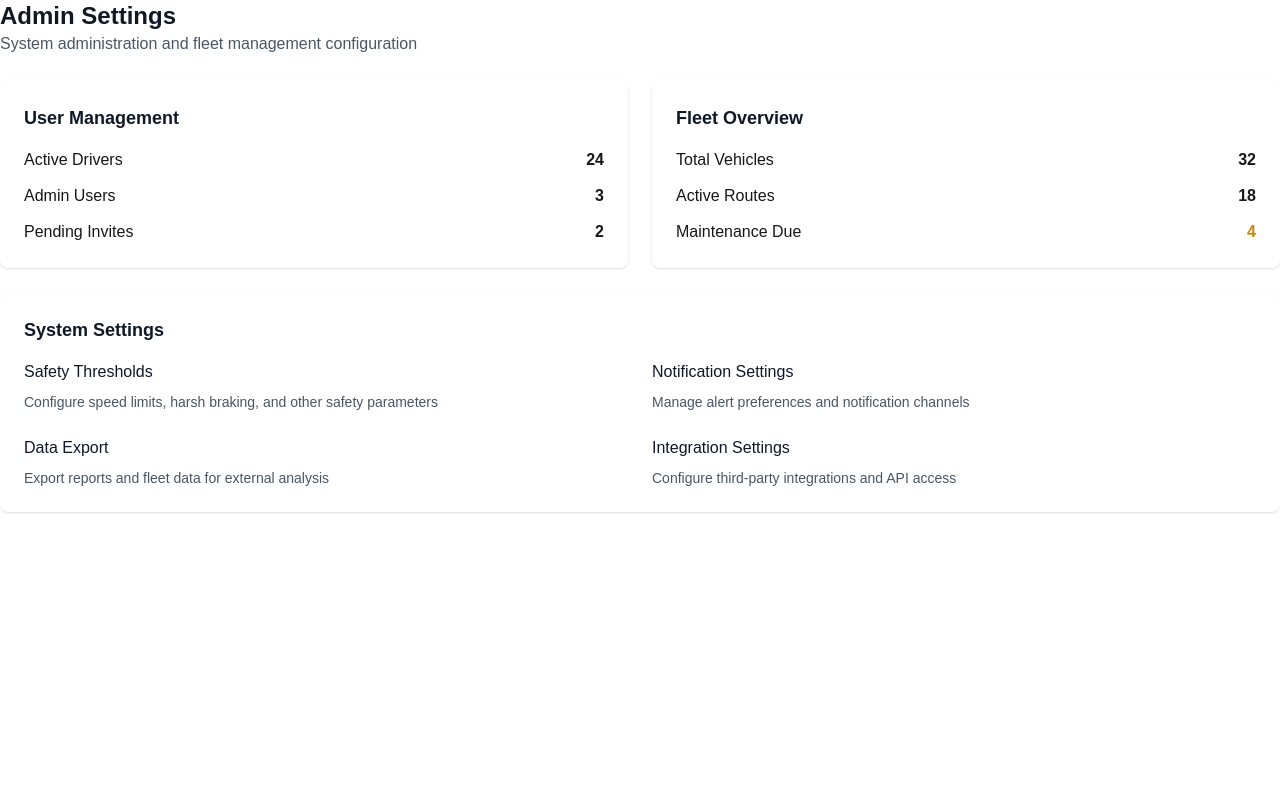
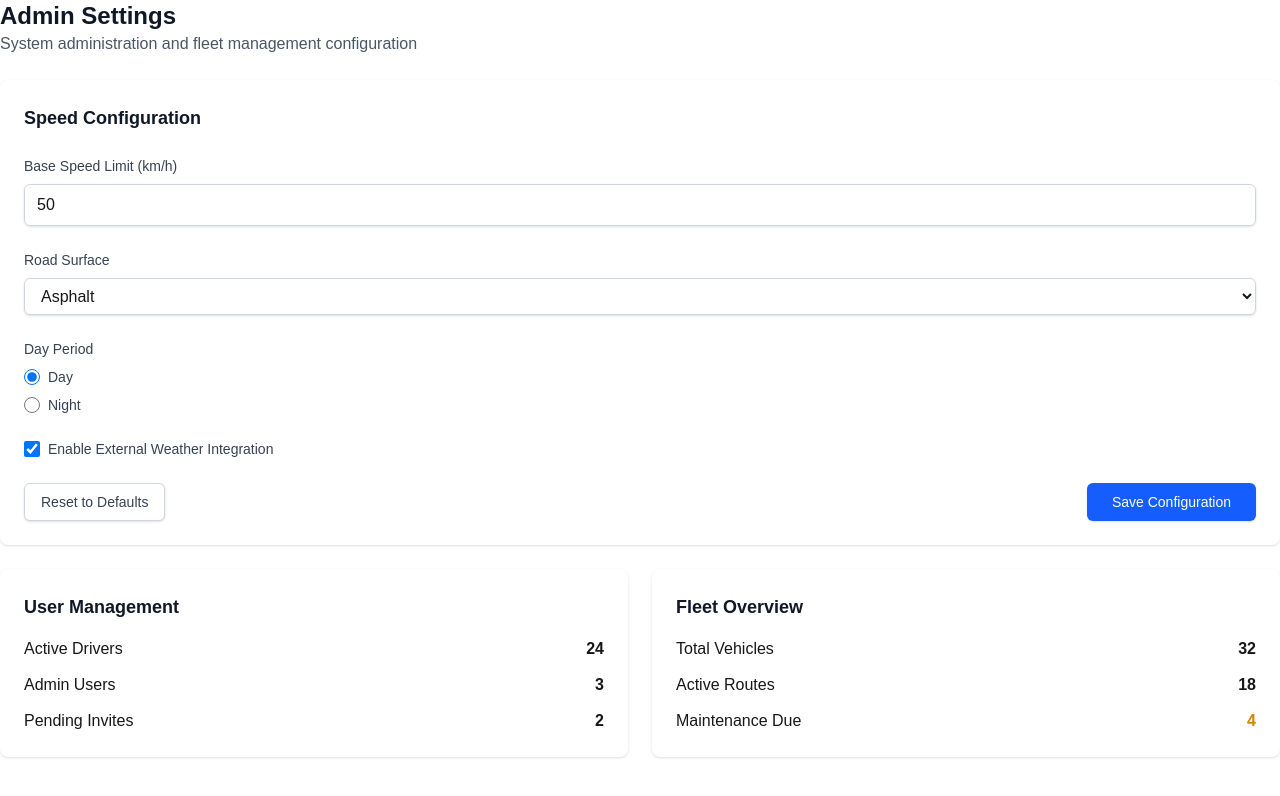
Before and after one commit to 1337B/parcial-1-pd-acn4bv-bielaszczuk-cristhian, a Next.js app: page /admin in a window 1280 px wide. Shown: the top 796 px of the page. Built offline with nearby package versions, Linux system fonts and the light colour scheme.

Commit message:
[#6][FEATURE] Admin form for speed parameters config

```diff
--- a/src/app/admin/page.tsx
+++ b/src/app/admin/page.tsx
@@ -1,9 +1,233 @@
+'use client';
+
+import { useState, useEffect } from 'react';
+import { SpeedConfig, Surface, DayPeriod } from '@/domain';
+import { get, set, STORAGE_KEYS } from '@/lib/storage/safeStorage';
+
+interface FormData {
+  baseSpeedLimit: string;
+  surface: Surface;
+  dayPeriod: DayPeriod;
+  enableExternalWeather: boolean;
+}
+
+const DEFAULT_CONFIG: SpeedConfig = {
+  baseSpeedLimit: 50,
+  surface: Surface.asphalt,
+  dayPeriod: DayPeriod.day,
+  enableExternalWeather: true,
+};
+
 export default function AdminSettings() {
+  const [formData, setFormData] = useState<FormData>({
+    baseSpeedLimit: DEFAULT_CONFIG.baseSpeedLimit.toString(),
+    surface: DEFAULT_CONFIG.surface,
+    dayPeriod: DEFAULT_CONFIG.dayPeriod,
+    enableExternalWeather: DEFAULT_CONFIG.enableExternalWeather,
+  });
+  const [showToast, setShowToast] = useState(false);
+  const [errors, setErrors] = useState<Record<string, string>>({});
+
+  useEffect(() => {
+    const savedConfig = get<SpeedConfig>(STORAGE_KEYS.SAFE_SPEED_CONFIG);
+    if (savedConfig) {
+      setFormData({
+        baseSpeedLimit: savedConfig.baseSpeedLimit.toString(),
+        surface: savedConfig.surface,
+        dayPeriod: savedConfig.dayPeriod,
+        enableExternalWeather: savedConfig.enableExternalWeather,
+      });
+    }
+  }, []);
+
+  useEffect(() => {
+    if (showToast) {
+      const timer = setTimeout(() => setShowToast(false), 3000);
+      return () => clearTimeout(timer);
+    }
+  }, [showToast]);
+
+  const validateForm = (): boolean => {
+    const newErrors: Record<string, string> = {};
+
+    const speedLimit = parseFloat(formData.baseSpeedLimit);
+    if (isNaN(speedLimit) || speedLimit <= 0 || speedLimit > 200) {
+      newErrors.baseSpeedLimit = 'Speed limit must be a number between 1 and 200 km/h';
+    }
+
+    setErrors(newErrors);
+    return Object.keys(newErrors).length === 0;
+  };
+
+  const handleSubmit = (e: React.FormEvent) => {
+    e.preventDefault();
+
+    if (!validateForm()) {
+      return;
+    }
+
+    const config: SpeedConfig = {
+      baseSpeedLimit: parseFloat(formData.baseSpeedLimit),
+      surface: formData.surface,
+      dayPeriod: formData.dayPeriod,
+      enableExternalWeather: formData.enableExternalWeather,
+    };
+
+    const success = set(STORAGE_KEYS.SAFE_SPEED_CONFIG, config);
+
+    if (success) {
+      setShowToast(true);
+      setErrors({});
+    } else {
+      setErrors({ submit: 'Failed to save configuration. Please try again.' });
+    }
+  };
+
+  const handleReset = () => {
+    const confirmed = confirm(
+      'Are you sure you want to reset to default configuration? This will overwrite your current settings.'
+    );
+
+    if (confirmed) {
+      setFormData({
+        baseSpeedLimit: DEFAULT_CONFIG.baseSpeedLimit.toString(),
+        surface: DEFAULT_CONFIG.surface,
+        dayPeriod: DEFAULT_CONFIG.dayPeriod,
+        enableExternalWeather: DEFAULT_CONFIG.enableExternalWeather,
+      });
+      setErrors({});
+    }
+  };
+
   return (
     <div className="space-y-6">
       <div>
         <h1 className="text-2xl font-bold text-gray-900">Admin Settings</h1>
         <p className="text-gray-600">System administration and fleet management configuration</p>
+      </div>
+
+      {showToast && (
+        <div className="bg-green-50 border border-green-200 rounded-lg p-4">
+          <div className="flex">
+            <div className="flex-shrink-0">
+              <svg className="h-5 w-5 text-green-400" viewBox="0 0 20 20" fill="currentColor">
+                <path fillRule="evenodd" d="M10 18a8 8 0 100-16 8 8 0 000 16zm3.707-9.293a1 1 0 00-1.414-1.414L9 10.586 7.707 9.293a1 1 0 00-1.414 1.414l2 2a1 1 0 001.414 0l4-4z" clipRule="evenodd" />
+              </svg>
+            </div>
+            <div className="ml-3">
+              <p className="text-sm font-medium text-green-800">Configuration saved successfully!</p>
+            </div>
+          </div>
+        </div>
+      )}
+
+      <div className="bg-white p-6 rounded-lg shadow">
+        <h3 className="text-lg font-semibold text-gray-900 mb-6">Speed Configuration</h3>
+
+        <form onSubmit={handleSubmit} className="space-y-6">
+          <div>
+            <label htmlFor="baseSpeedLimit" className="block text-sm font-medium text-gray-700 mb-2">
+              Base Speed Limit (km/h)
+            </label>
+            <input
+              type="number"
+              id="baseSpeedLimit"
+              value={formData.baseSpeedLimit}
+              onChange={(e) => setFormData(prev => ({ ...prev, baseSpeedLimit: e.target.value }))}
+              className={`block w-full px-3 py-2 border rounded-md shadow-sm focus:outline-none focus:ring-2 focus:ring-blue-500 ${
+                errors.baseSpeedLimit ? 'border-red-300' : 'border-gray-300'
+              }`}
+              placeholder="50"
+              min="1"
+              max="200"
+            />
+            {errors.baseSpeedLimit && (
+              <p className="mt-1 text-sm text-red-600">{errors.baseSpeedLimit}</p>
+            )}
+          </div>
+
+          <div>
+            <label htmlFor="surface" className="block text-sm font-medium text-gray-700 mb-2">
+              Road Surface
+            </label>
+            <select
+              id="surface"
+              value={formData.surface}
+              onChange={(e) => setFormData(prev => ({ ...prev, surface: e.target.value as Surface }))}
+              className="block w-full px-3 py-2 border border-gray-300 rounded-md shadow-sm focus:outline-none focus:ring-2 focus:ring-blue-500"
+            >
+              <option value={Surface.asphalt}>Asphalt</option>
+              <option value={Surface.gravel}>Gravel</option>
+              <option value={Surface.dirt}>Dirt</option>
+            </select>
+          </div>
+
+          <div>
+            <fieldset>
+              <legend className="block text-sm font-medium text-gray-700 mb-2">Day Period</legend>
+              <div className="space-y-2">
+                <div className="flex items-center">
+                  <input
+                    id="day"
+                    type="radio"
+                    value={DayPeriod.day}
+                    checked={formData.dayPeriod === DayPeriod.day}
+                    onChange={(e) => setFormData(prev => ({ ...prev, dayPeriod: e.target.value as DayPeriod }))}
+                    className="h-4 w-4 text-blue-600 focus:ring-blue-500 border-gray-300"
+                  />
+                  <label htmlFor="day" className="ml-2 text-sm text-gray-700">Day</label>
+                </div>
+                <div className="flex items-center">
+                  <input
+                    id="night"
+                    type="radio"
+                    value={DayPeriod.night}
+                    checked={formData.dayPeriod === DayPeriod.night}
+                    onChange={(e) => setFormData(prev => ({ ...prev, dayPeriod: e.target.value as DayPeriod }))}
+                    className="h-4 w-4 text-blue-600 focus:ring-blue-500 border-gray-300"
+                  />
+                  <label htmlFor="night" className="ml-2 text-sm text-gray-700">Night</label>
+                </div>
+              </div>
+            </fieldset>
+          </div>
+
+          <div className="flex items-center">
+            <input
+              id="enableExternalWeather"
+              type="checkbox"
+              checked={formData.enableExternalWeather}
+              onChange={(e) => setFormData(prev => ({ ...prev, enableExternalWeather: e.target.checked }))}
+              className="h-4 w-4 text-blue-600 focus:ring-blue-500 border-gray-300 rounded"
+            />
+            <label htmlFor="enableExternalWeather" className="ml-2 text-sm text-gray-700">
+              Enable External Weather Integration
+            </label>
+          </div>
+
+          {errors.submit && (
+            <div className="bg-red-50 border border-red-200 rounded-lg p-4">
+              <p className="text-sm text-red-800">{errors.submit}</p>
+            </div>
+          )}
+
+          <div className="flex justify-between">
+            <button
+              type="button"
+              onClick={handleReset}
+              className="px-4 py-2 text-sm font-medium text-gray-700 bg-white border border-gray-300 rounded-md shadow-sm hover:bg-gray-50 focus:outline-none focus:ring-2 focus:ring-blue-500"
+            >
+              Reset to Defaults
+            </button>
+
+            <button
+              type="submit"
+              className="px-6 py-2 text-sm font-medium text-white bg-blue-600 border border-transparent rounded-md shadow-sm hover:bg-blue-700 focus:outline-none focus:ring-2 focus:ring-blue-500"
+            >
+              Save Configuration
+            </button>
+          </div>
+        </form>
       </div>
 
       <div className="grid grid-cols-1 lg:grid-cols-2 gap-6">
@@ -43,28 +267,6 @@ export default function AdminSettings() {
           </div>
         </div>
       </div>
-
-      <div className="bg-white p-6 rounded-lg shadow">
-        <h3 className="text-lg font-semibold text-gray-900 mb-4">System Settings</h3>
-        <div className="grid grid-cols-1 md:grid-cols-2 gap-6">
-          <div>
-            <h4 className="font-medium text-gray-900 mb-2">Safety Thresholds</h4>
-            <p className="text-gray-600 text-sm">Configure speed limits, harsh braking, and other safety parameters</p>
-          </div>
-          <div>
-            <h4 className="font-medium text-gray-900 mb-2">Notification Settings</h4>
-            <p className="text-gray-600 text-sm">Manage alert preferences and notification channels</p>
-          </div>
-          <div>
-            <h4 className="font-medium text-gray-900 mb-2">Data Export</h4>
-            <p className="text-gray-600 text-sm">Export reports and fleet data for external analysis</p>
-          </div>
-          <div>
-            <h4 className="font-medium text-gray-900 mb-2">Integration Settings</h4>
-            <p className="text-gray-600 text-sm">Configure third-party integrations and API access</p>
-          </div>
-        </div>
-      </div>
     </div>
   );
 }
```
